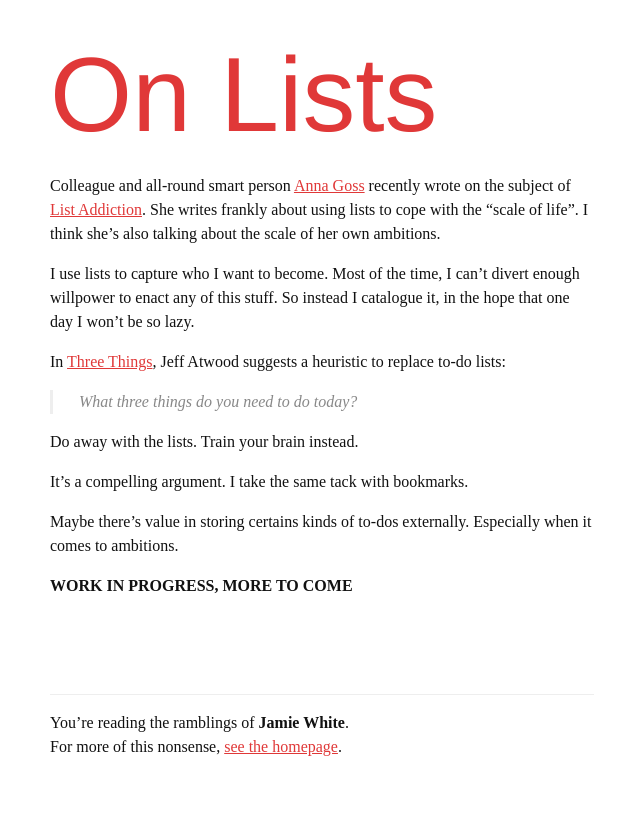
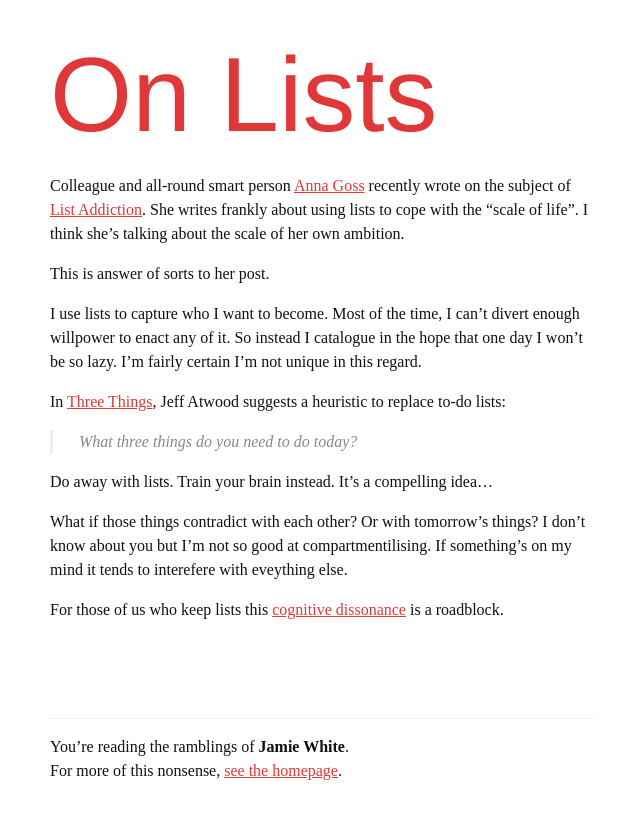
Before and after one commit to jgwhite/jgwhite.github.io, a Jekyll site: the page built from _posts/2014-04-23-on-lists.md, in a window 1280 px wide. Shown: the top 819 px of the page, without its empty margins (318-958 px from the left). Built offline with Jekyll 4.4.1, drawn with Linux system fonts in a browser that asks for light colours; some web fonts are replaced.

Commit message:
Edit lists post

```diff
--- a/_posts/2014-04-23-on-lists.md
+++ b/_posts/2014-04-23-on-lists.md
@@ -5,27 +5,32 @@ title: On Lists
 
 Colleague and all-round smart person [Anna Goss][1] recently wrote on
 the subject of [List Addiction][2]. She writes frankly about using
-lists to cope with the “scale of life”. I think she’s also talking
-about the scale of her own ambitions.
+lists to cope with the “scale of life”. I think she’s talking about
+the scale of her own ambition.
+
+This is answer of sorts to her post.
 
 I use lists to capture who I want to become. Most of the time, I can’t
-divert enough willpower to enact any of this stuff. So instead I
-catalogue it, in the hope that one day I won’t be so lazy.
+divert enough willpower to enact any of it. So instead I catalogue in
+the hope that one day I won’t be so lazy. I’m fairly certain I’m not
+unique in this regard.
 
 In [Three Things][3], Jeff Atwood suggests a heuristic to replace
 to-do lists:
 
 > What three things do you need to do today?
 
-Do away with the lists. Train your brain instead.
+Do away with lists. Train your brain instead. It’s a compelling idea…
 
-It’s a compelling argument. I take the same tack with bookmarks.
+What if those things contradict with each other? Or with tomorrow’s
+things? I don’t know about you but I’m not so good at
+compartmentilising. If something’s on my mind it tends to interefere
+with eveything else.
 
-Maybe there’s value in storing certains kinds of to-dos
-externally. Especially when it comes to ambitions.
-
-**WORK IN PROGRESS, MORE TO COME**
+For those of us who keep lists this [cognitive dissonance][4] is a
+roadblock.
 
 [1]: http://annagoss.co "Anna Goss"
 [2]: http://annagoss.co/post/83218866292/list-addiction "Anna Goss on List Addiction"
 [3]: http://blog.codinghorror.com/three-things/ "Jeff Atwood’s Alternative to to-do lists"
+[4]: http://en.wikipedia.org/wiki/Cognitive_dissonance "Cognitive dissonance"
```
